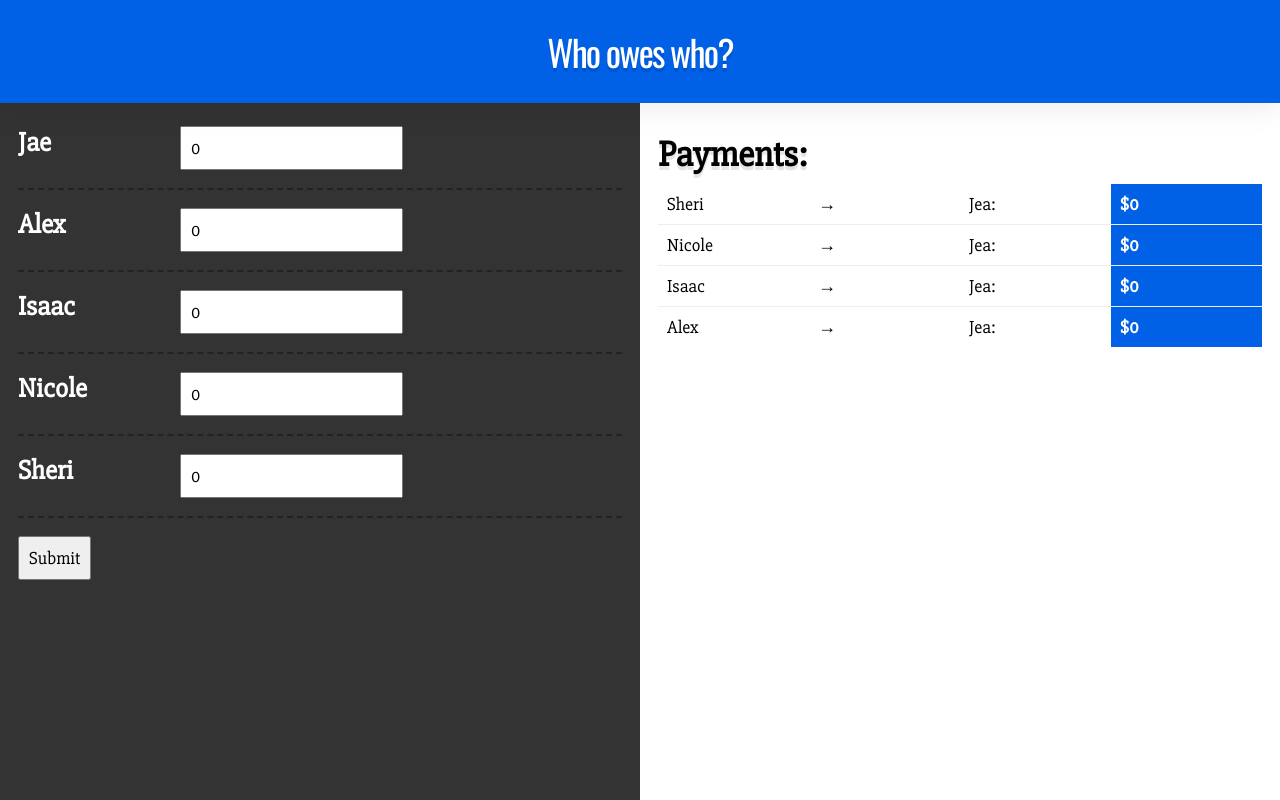
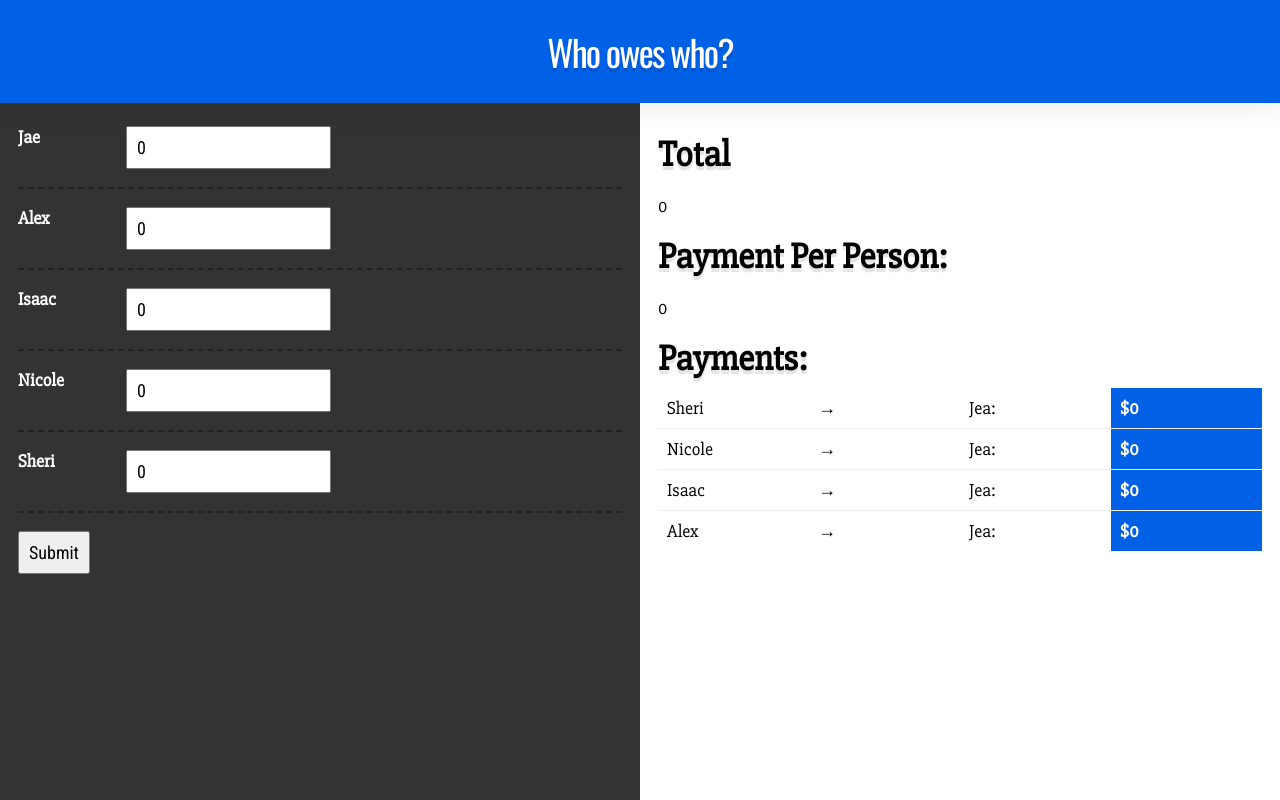
Before and after one commit to alexluecke/who-owed-who-js, a plain HTML site: page index.html in a window 1280 px wide. Both pictures are taken after a click on the input "Submit". Drawn offline with nearby package versions, Linux system fonts and the light colour scheme.

Commit message:
Styles and added total and per person payment summary.

```diff
--- a/assets/sass/main.scss
+++ b/assets/sass/main.scss
@@ -43,10 +43,11 @@ input {
 
 #right-column,
 #left-column {
-	overflow: scroll;
+	overflow-y: scroll;
+	overflow-x: hidden;
 	width: 50%;
+	height: 100%;
 	top: 0;
-	height: 100%;
 	position: fixed;
 
 	.inner {
@@ -66,14 +67,12 @@ input {
 		display: block;
 		float: left;
 		width: 6em;
-		font-size: 1.5em;
 	}
 
 	input {
-		font-family: $font-serif;
+		font-family: $font-main;
 		font-size: 1em;
-		font-weight: 300;
-		padding: .5em;
+			padding: .5em;
 	}
 
 	hr {
--- a/js/who-owes-who.js
+++ b/js/who-owes-who.js
@@ -116,8 +116,8 @@ function removeLeadingZeroes(str) {
 				case 16: // ShiftLeft, ShiftRight
 					return true;
 				case 13: // Enter
-					forEach(inputs, function(i, e) {
-						item.value = calculator(item.value);
+					forEach(inputs, function(i, el) {
+						el.value = calculator(el.value);
 					});
 					item.parent.submit();
 					break;
@@ -197,6 +197,10 @@ function removeLeadingZeroes(str) {
 		})(sum, owed);
 
 		var out = "";
+		out += "<h1>Total</h1>";
+		out += "<p>" + sum + "</p>";
+		out += "<h1>Payment Per Person:</h1>";
+		out += "<p>" + sum/5.0 + "</p>";
 		out += "<h1>Payments:</h1>";
 		out += "<table>";
 		out += payments.map(function(x) {
```
Also changed, not shown: assets/css/main.css.
